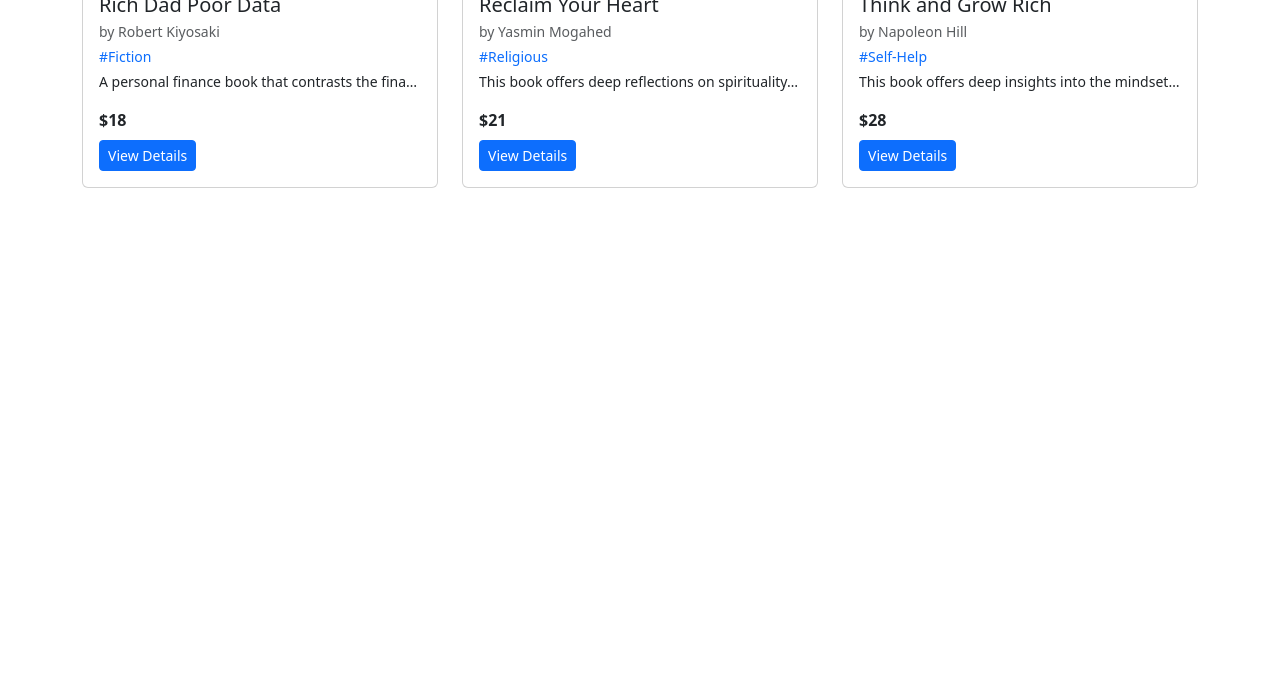
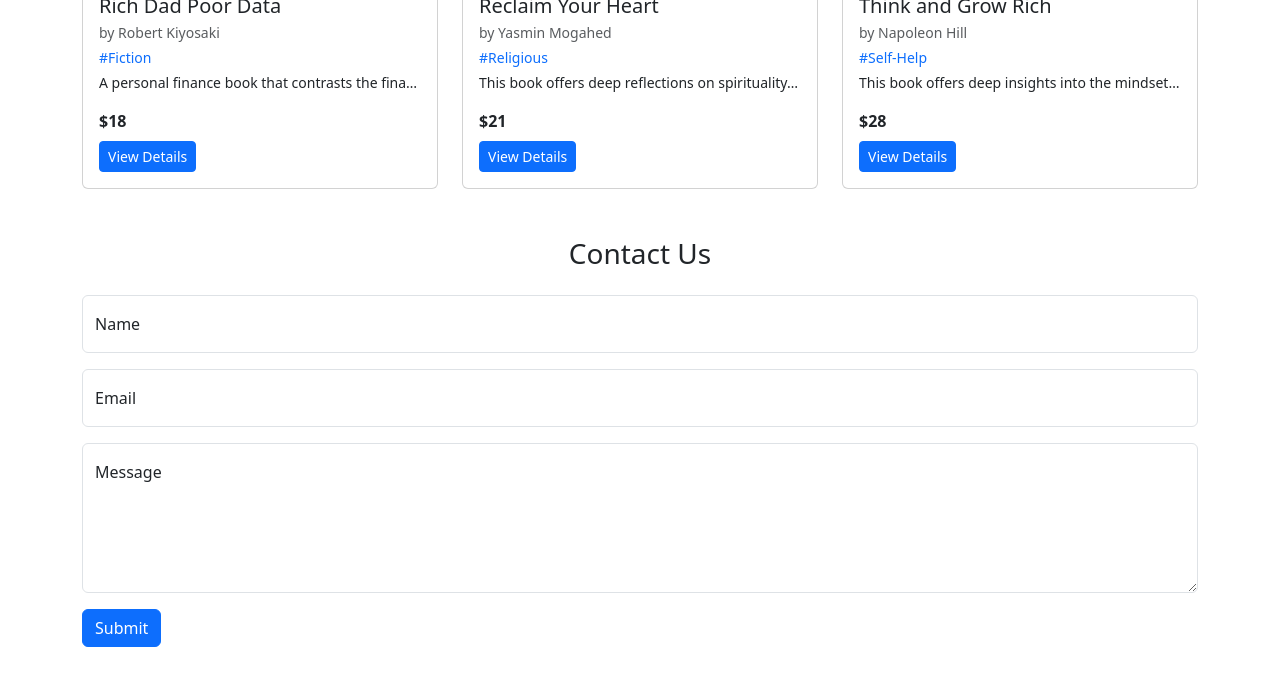
Before and after one commit to aro-arko/Softinn-Assessment, a plain HTML site: page index.html in a window 1280 px wide. Shown: the part 498-1184 px from the top of the page. Before the commit the page ends 800 px from the top, so only its background shows below. Drawn offline with nearby package versions, Linux system fonts and the light colour scheme.

Commit message:
Commit 3: Add Contact Form

```diff
--- a/index.html
+++ b/index.html
@@ -70,7 +70,7 @@
       <!-- TODO 2: Build a Responsive Card Grid -->
       <div class="bg-light mt-4">
         <div class="container">
-          <h1 class="text-center mb-2">Featured Books</h1>
+          <h3 class="mb-4 text-center">Featured Books</h3>
           <p class="text-center mb-2">
             Explore our curated collection of books that inspire and educate.
           </p>
@@ -155,6 +155,46 @@
           </div>
         </div>
       </div>
+
+      <!-- TODO 3: Add a Contact Form -->
+
+      <!-- Contact Form Section -->
+      <div class="container my-5">
+        <h3 class="mb-4 text-center">Contact Us</h3>
+        <form>
+          <div class="form-floating mb-3">
+            <input
+              type="text"
+              class="form-control"
+              id="name"
+              placeholder="Your Name"
+            />
+            <label for="name">Name</label>
+          </div>
+
+          <div class="form-floating mb-3">
+            <input
+              type="email"
+              class="form-control"
+              id="email"
+              placeholder="name@example.com"
+            />
+            <label for="email">Email</label>
+          </div>
+
+          <div class="form-floating mb-3">
+            <textarea
+              class="form-control"
+              placeholder="Your message here"
+              id="message"
+              style="height: 150px"
+            ></textarea>
+            <label for="message">Message</label>
+          </div>
+
+          <button type="submit" class="btn btn-primary">Submit</button>
+        </form>
+      </div>
     </div>
 
     <!-- Bootstrap JS Bundle CDN (with Popper) -->
```
